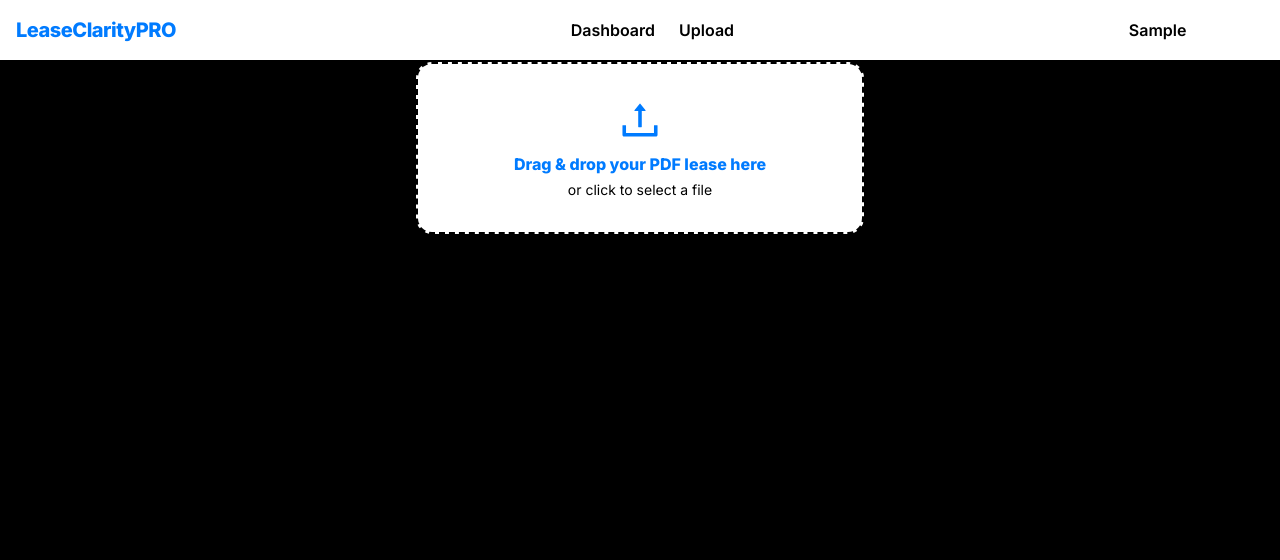
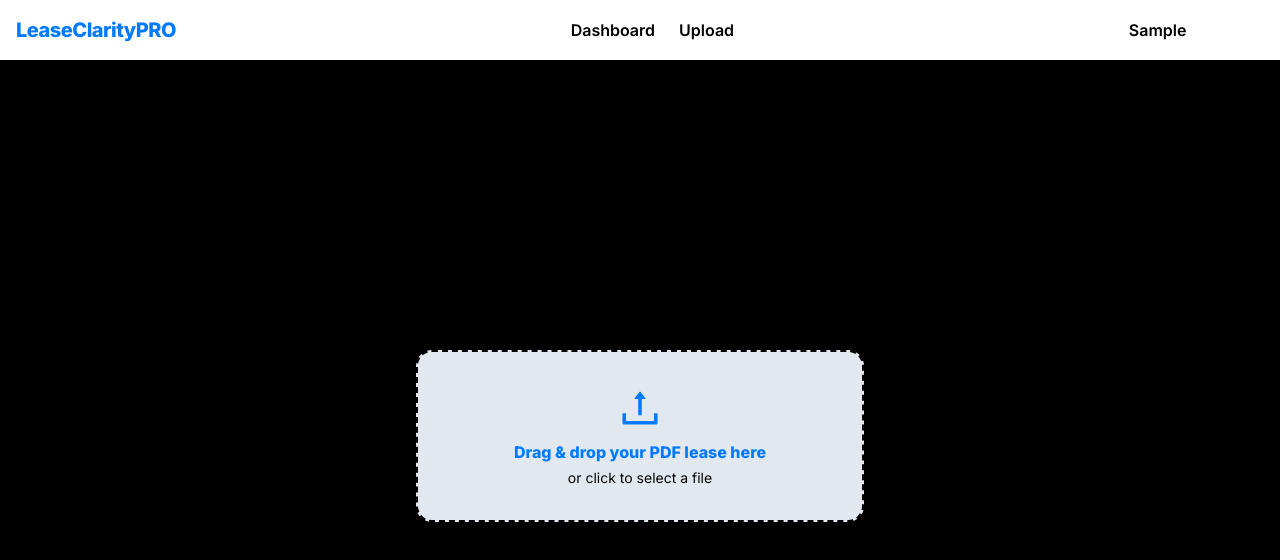
Before and after one commit to nathangreen1632/LeaseClarityPRO, a React (Vite) app in the folder Client/: page /upload in a window 1280 px wide. Shown: the top 560 px of the page. Built offline with nearby package versions, Linux system fonts and the light colour scheme; sample sign-in values are in the browser's storage.

Commit message:
Adjust styles in `LeaseUploadForm` to add margin-top and update background color for improved layout and theme consistency

```diff
--- a/Client/src/components/LeaseUploadForm.tsx
+++ b/Client/src/components/LeaseUploadForm.tsx
@@ -73,7 +73,7 @@ export default function LeaseUploadForm({ onUploadSuccess }: Readonly<LeaseUploa
     <form className="w-full flex flex-col items-center" onSubmit={e => e.preventDefault()}>
       <div
         {...getRootProps()}
-        className={`w-full flex flex-col items-center justify-center border-2 border-dashed rounded-2xl cursor-pointer py-8 bg-white transition
+        className={`w-full flex flex-col items-center justify-center border-2 border-dashed rounded-2xl cursor-pointer py-8 mt-72 bg-slate-200 transition
         ${isDragActive
           ? 'border-[var(--theme-primary)] bg-[var(--theme-accent)]/30'
           : 'border-[var(--theme-outline)] hover:border-[var(--theme-primary)]'}
```
